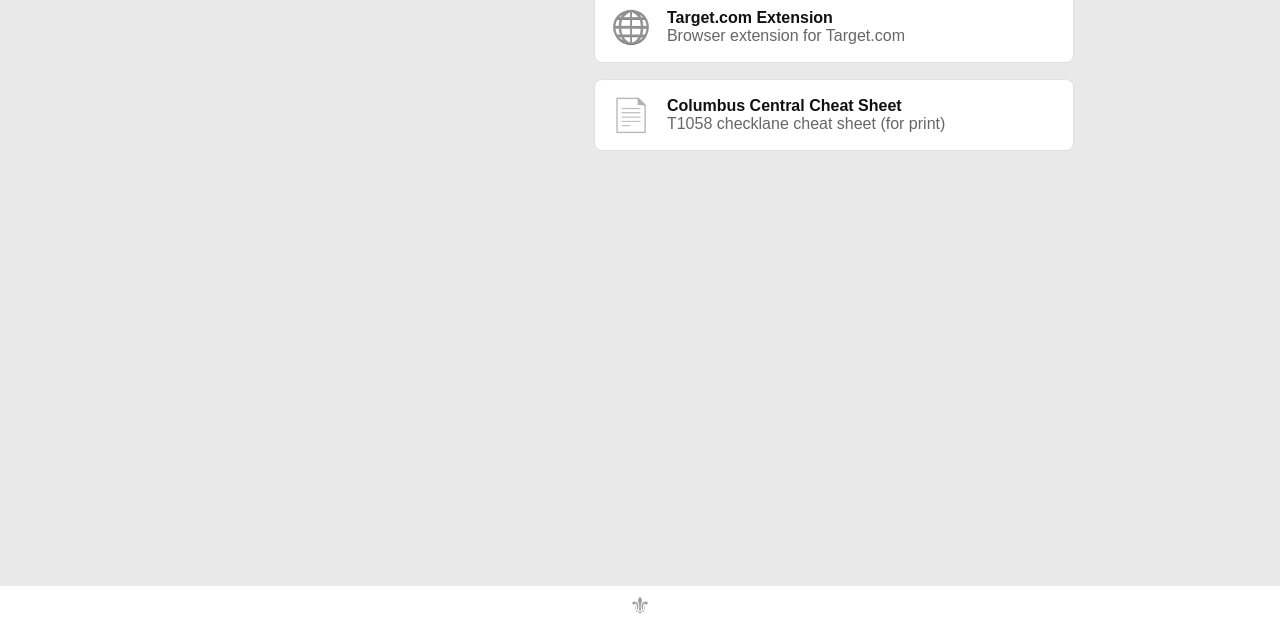
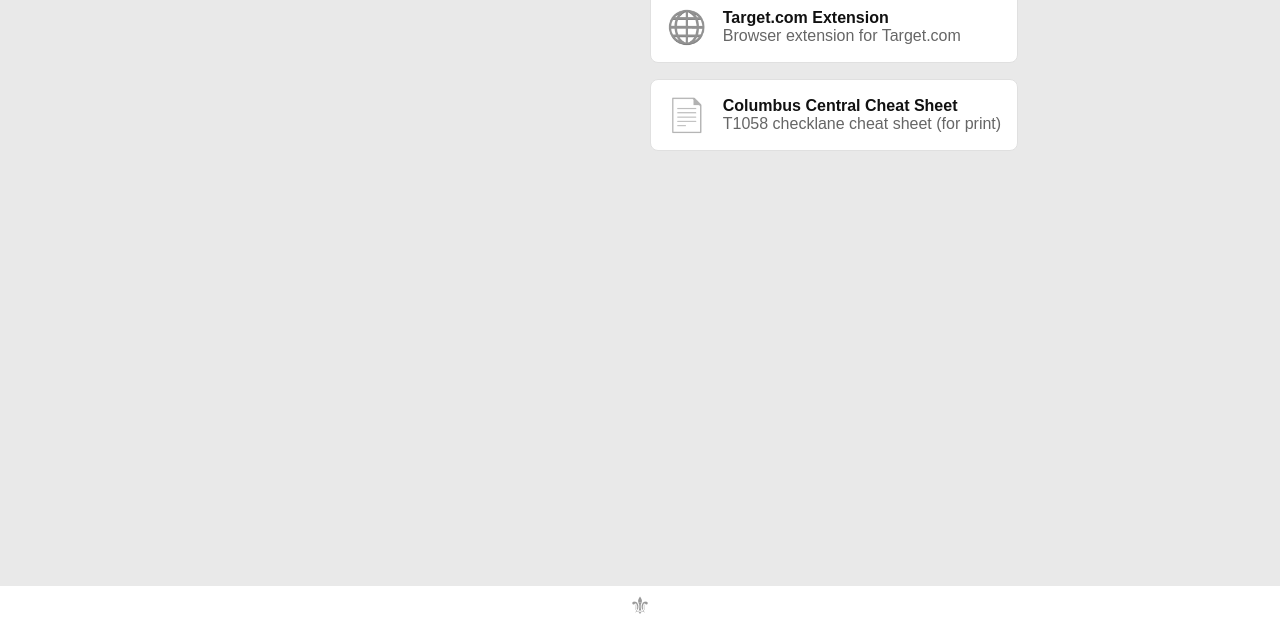
Before and after one commit to turtlemay-target/target-landing, a plain HTML site: page www/index.html in a window 1280 px wide. Shown: the part 174-800 px from the top of the page. Drawn offline with Linux system fonts and the light colour scheme; no server answers.

Commit message:
Adjust width.

```diff
--- a/www/index.css
+++ b/www/index.css
@@ -128,7 +128,7 @@ ul {
 
 .projectsList li {
   margin: 0 0 1em;
-  min-width: 30em;
+  width: 100%;
   user-select: none;
 }
 
```
